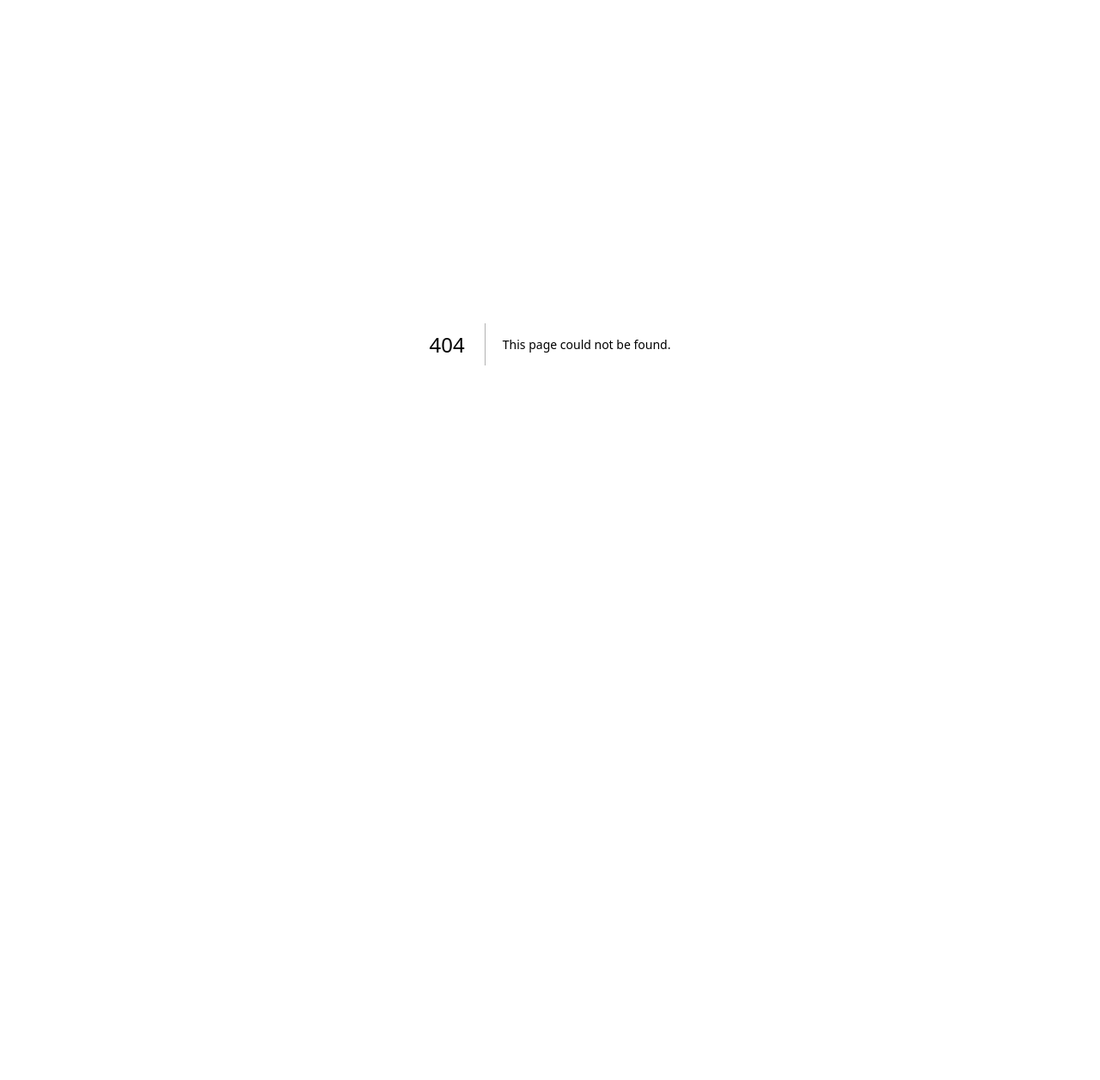
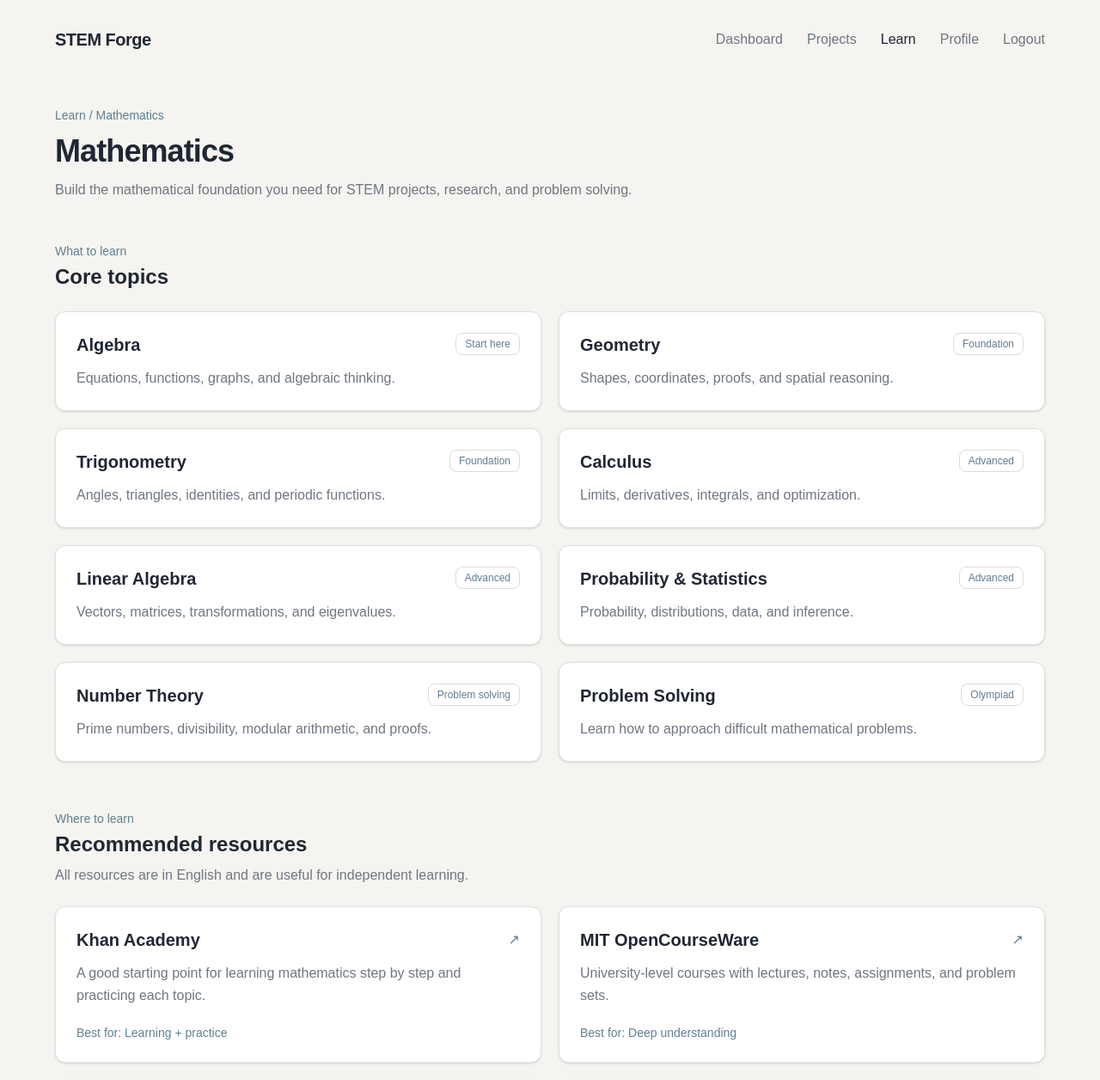
Before and after one commit to maryiazaranok-arch/STEM-Forge, a Next.js app: page /learn/mathematics in a window 1280 px wide. Before the commit this address had no page. Shown: the top 1256 px of the page at 86% size. Before the commit the page ends 800 px from the top, so only its background shows below. Built offline with nearby package versions, Linux system fonts and the light colour scheme; no server answers.

Commit message:
Add Log In in the every slide and  mathematics learning section

```diff
--- /dev/null
+++ b/app/learn/mathematics/page.tsx
@@ -0,0 +1,292 @@
+"use client";
+
+import { useRouter } from "next/navigation";
+import { supabase } from "@/lib/supabase";
+
+export default function MathematicsPage() {
+  const router = useRouter();
+
+  const topics = [
+    {
+      title: "Algebra",
+      description: "Equations, functions, graphs, and algebraic thinking.",
+      level: "Start here",
+    },
+    {
+      title: "Geometry",
+      description: "Shapes, coordinates, proofs, and spatial reasoning.",
+      level: "Foundation",
+    },
+    {
+      title: "Trigonometry",
+      description: "Angles, triangles, identities, and periodic functions.",
+      level: "Foundation",
+    },
+    {
+      title: "Calculus",
+      description: "Limits, derivatives, integrals, and optimization.",
+      level: "Advanced",
+    },
+    {
+      title: "Linear Algebra",
+      description: "Vectors, matrices, transformations, and eigenvalues.",
+      level: "Advanced",
+    },
+    {
+      title: "Probability & Statistics",
+      description: "Probability, distributions, data, and inference.",
+      level: "Advanced",
+    },
+    {
+      title: "Number Theory",
+      description: "Prime numbers, divisibility, modular arithmetic, and proofs.",
+      level: "Problem solving",
+    },
+    {
+      title: "Problem Solving",
+      description: "Learn how to approach difficult mathematical problems.",
+      level: "Olympiad",
+    },
+  ];
+
+  const resources = [
+    {
+      name: "Khan Academy",
+      description:
+        "A good starting point for learning mathematics step by step and practicing each topic.",
+      bestFor: "Learning + practice",
+      link: "https://www.khanacademy.org/math",
+    },
+    {
+      name: "MIT OpenCourseWare",
+      description:
+        "University-level courses with lectures, notes, assignments, and problem sets.",
+      bestFor: "Deep understanding",
+      link: "https://ocw.mit.edu/search/?d=Mathematics",
+    },
+    {
+      name: "3Blue1Brown",
+      description:
+        "Visual explanations that make difficult ideas in calculus and linear algebra easier to understand.",
+      bestFor: "Visual intuition",
+      link: "https://www.3blue1brown.com/",
+    },
+    {
+      name: "Art of Problem Solving",
+      description:
+        "Challenging problems and resources for mathematical problem solving and competitions.",
+      bestFor: "Olympiads + problem solving",
+      link: "https://artofproblemsolving.com/resources",
+    },
+  ];
+
+  async function handleLogout() {
+    await supabase.auth.signOut();
+    router.push("/login");
+  }
+
+  return (
+    <main className="min-h-screen bg-[#F5F4F0] text-[#202733] px-6 py-8">
+
+      <nav className="max-w-6xl mx-auto flex items-center justify-between">
+
+        <button
+          onClick={() => router.push("/")}
+          className="text-xl font-bold tracking-tight hover:text-[#5F7F91] transition"
+        >
+          STEM Forge
+        </button>
+
+        <div className="flex items-center gap-7">
+
+          <button
+            onClick={() => router.push("/dashboard")}
+            className="text-[#6F7782] hover:text-[#202733] transition"
+          >
+            Dashboard
+          </button>
+
+          <button
+            onClick={() => router.push("/projects")}
+            className="text-[#6F7782] hover:text-[#202733] transition"
+          >
+            Projects
+          </button>
+
+          <button
+            onClick={() => router.push("/learn")}
+            className="text-[#202733] font-medium"
+          >
+            Learn
+          </button>
+
+          <button
+            onClick={() => router.push("/profile")}
+            className="text-[#6F7782] hover:text-[#202733] transition"
+          >
+            Profile
+          </button>
+
+          <button
+            onClick={handleLogout}
+            className="text-[#6F7782] hover:text-[#202733] transition"
+          >
+            Logout
+          </button>
+
+        </div>
+
+      </nav>
+
+      <section className="max-w-6xl mx-auto mt-16">
+
+        <p className="text-sm text-[#5F7F91] font-medium mb-3">
+          Learn / Mathematics
+        </p>
+
+        <h1 className="text-4xl font-bold tracking-tight">
+          Mathematics
+        </h1>
+
+        <p className="text-[#6F7782] mt-3 max-w-2xl leading-relaxed">
+          Build the mathematical foundation you need for STEM projects,
+          research, and problem solving.
+        </p>
+
+      </section>
+
+      <section className="max-w-6xl mx-auto mt-12">
+
+        <div className="flex items-center justify-between mb-6">
+
+          <div>
+            <p className="text-sm text-[#5F7F91] font-medium">
+              What to learn
+            </p>
+
+            <h2 className="text-2xl font-bold mt-1">
+              Core topics
+            </h2>
+          </div>
+
+        </div>
+
+        <div className="grid md:grid-cols-2 gap-5">
+
+          {topics.map((topic) => (
+            <div
+              key={topic.title}
+              className="bg-white border border-[#DFE1DE] rounded-xl p-6 shadow-sm"
+            >
+
+              <div className="flex items-start justify-between gap-4">
+
+                <h3 className="text-xl font-semibold">
+                  {topic.title}
+                </h3>
+
+                <span className="text-xs text-[#5F7F91] border border-[#D9DDDA] rounded-lg px-2.5 py-1">
+                  {topic.level}
+                </span>
+
+              </div>
+
+              <p className="text-[#6F7782] mt-3 leading-relaxed">
+                {topic.description}
+              </p>
+
+            </div>
+          ))}
+
+        </div>
+
+      </section>
+
+      <section className="max-w-6xl mx-auto mt-14">
+
+        <div className="mb-6">
+
+          <p className="text-sm text-[#5F7F91] font-medium">
+            Where to learn
+          </p>
+
+          <h2 className="text-2xl font-bold mt-1">
+            Recommended resources
+          </h2>
+
+          <p className="text-[#6F7782] mt-2">
+            All resources are in English and are useful for independent
+            learning.
+          </p>
+
+        </div>
+
+        <div className="grid md:grid-cols-2 gap-5">
+
+          {resources.map((resource) => (
+            <a
+              key={resource.name}
+              href={resource.link}
+              target="_blank"
+              rel="noopener noreferrer"
+              className="block bg-white border border-[#DFE1DE] rounded-xl p-6 shadow-sm hover:border-[#C9D4D9] hover:shadow-md transition"
+            >
+
+              <div className="flex items-center justify-between gap-4">
+
+                <h3 className="text-xl font-semibold">
+                  {resource.name}
+                </h3>
+
+                <span className="text-[#5F7F91]">
+                  ↗
+                </span>
+
+              </div>
+
+              <p className="text-[#6F7782] mt-3 leading-relaxed">
+                {resource.description}
+              </p>
+
+              <p className="text-sm text-[#5F7F91] font-medium mt-5">
+                Best for: {resource.bestFor}
+              </p>
+
+            </a>
+          ))}
+
+        </div>
+
+      </section>
+
+      <section className="max-w-6xl mx-auto mt-14 pb-20">
+
+        <div className="bg-white border border-[#DFE1DE] rounded-xl p-7">
+
+          <p className="text-sm text-[#5F7F91] font-medium">
+            Ready to build?
+          </p>
+
+          <h2 className="text-2xl font-bold mt-1">
+            Apply your mathematics
+          </h2>
+
+          <p className="text-[#6F7782] mt-3 max-w-2xl leading-relaxed">
+            Once you have the basics, explore projects that use mathematics
+            in programming, science, data analysis, and research.
+          </p>
+
+          <button
+            onClick={() => router.push("/projects")}
+            className="mt-5 px-5 py-2.5 rounded-lg bg-[#202733] text-white hover:bg-[#303948] transition"
+          >
+            Explore Projects
+          </button>
+
+        </div>
+
+      </section>
+
+    </main>
+  );
+}
--- a/app/learn/page.tsx
+++ b/app/learn/page.tsx
@@ -1,6 +1,7 @@
 "use client";
 
 import { useRouter } from "next/navigation";
+import { supabase } from "@/lib/supabase";
 
 export default function LearnPage() {
   const router = useRouter();
@@ -27,6 +28,11 @@ export default function LearnPage() {
       description: "Learn programming, algorithms, and problem solving.",
     },
   ];
+
+  async function handleLogout() {
+    await supabase.auth.signOut();
+    router.push("/login");
+  }
 
   return (
     <main className="min-h-screen bg-[#F5F4F0] text-[#202733] px-6 py-8">
@@ -70,6 +76,13 @@ export default function LearnPage() {
             Profile
           </button>
 
+          <button
+            onClick={handleLogout}
+            className="text-[#6F7782] hover:text-[#202733] transition"
+          >
+            Logout
+          </button>
+
         </div>
 
       </nav>
@@ -98,7 +111,11 @@ export default function LearnPage() {
           {subjects.map((subject) => (
             <button
               key={subject.title}
-              onClick={() => router.push(`/learn/${subject.title.toLowerCase().replaceAll(" ", "-")}`)}
+              onClick={() =>
+                router.push(
+                  `/learn/${subject.title.toLowerCase().replaceAll(" ", "-")}`
+                )
+              }
               className="text-left bg-white border border-[#DFE1DE] rounded-xl p-6 shadow-sm hover:border-[#C9D4D9] hover:shadow-md transition"
             >
 
--- a/app/profile/edit/page.tsx
+++ b/app/profile/edit/page.tsx
@@ -110,8 +110,7 @@ export default function EditProfilePage() {
 
     const { error } = await supabase
       .from("profiles")
-      .upsert({
-        id: user.id,
+      .update({
         full_name: name,
         bio: bio,
         skills: skills,
@@ -122,7 +121,8 @@ export default function EditProfilePage() {
               .filter(Boolean)
           : [],
         goals: goals,
-      });
+      })
+      .eq("id", user.id);
 
     if (error) {
       console.error(error);
@@ -133,6 +133,11 @@ export default function EditProfilePage() {
 
     alert("Profile saved!");
     router.push("/profile");
+  }
+
+  async function handleLogout() {
+    await supabase.auth.signOut();
+    router.push("/login");
   }
 
   if (loading) {
@@ -183,6 +188,13 @@ export default function EditProfilePage() {
             className="text-[#202733] font-medium"
           >
             Profile
+          </button>
+
+          <button
+            onClick={handleLogout}
+            className="text-[#6F7782] hover:text-[#202733] transition"
+          >
+            Logout
           </button>
 
         </div>
--- a/app/profile/page.tsx
+++ b/app/profile/page.tsx
@@ -93,6 +93,11 @@ export default function ProfilePage() {
     setLoading(false);
   }
 
+  async function handleLogout() {
+    await supabase.auth.signOut();
+    router.push("/login");
+  }
+
   if (loading) {
     return (
       <main className="min-h-screen bg-[#F5F4F0] text-[#202733] flex items-center justify-center">
@@ -141,6 +146,13 @@ export default function ProfilePage() {
             className="text-[#202733] font-medium"
           >
             Profile
+          </button>
+
+          <button
+            onClick={handleLogout}
+            className="text-[#6F7782] hover:text-[#202733] transition"
+          >
+            Logout
           </button>
 
         </div>
--- a/app/projects/create/page.tsx
+++ b/app/projects/create/page.tsx
@@ -45,6 +45,11 @@ export default function CreateProjectPage() {
     router.push("/projects");
   }
 
+  async function handleLogout() {
+    await supabase.auth.signOut();
+    router.push("/login");
+  }
+
   return (
     <main className="min-h-screen bg-[#F5F4F0] text-[#202733] px-6 py-8">
 
@@ -85,6 +90,13 @@ export default function CreateProjectPage() {
             className="text-[#6F7782] hover:text-[#202733] transition"
           >
             Profile
+          </button>
+
+          <button
+            onClick={handleLogout}
+            className="text-[#6F7782] hover:text-[#202733] transition"
+          >
+            Logout
           </button>
 
         </div>
--- a/app/projects/page.tsx
+++ b/app/projects/page.tsx
@@ -24,6 +24,11 @@ export default function ProjectsPage() {
     }
 
     setProjects(data || []);
+  }
+
+  async function handleLogout() {
+    await supabase.auth.signOut();
+    router.push("/login");
   }
 
   return (
@@ -66,6 +71,13 @@ export default function ProjectsPage() {
             className="text-[#6F7782] hover:text-[#202733] transition"
           >
             Profile
+          </button>
+
+          <button
+            onClick={handleLogout}
+            className="text-[#6F7782] hover:text-[#202733] transition"
+          >
+            Logout
           </button>
 
         </div>
```
